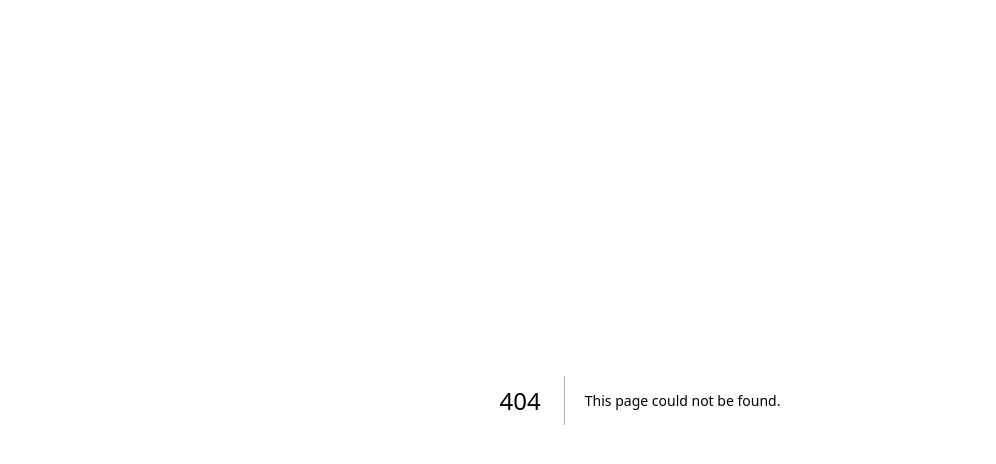
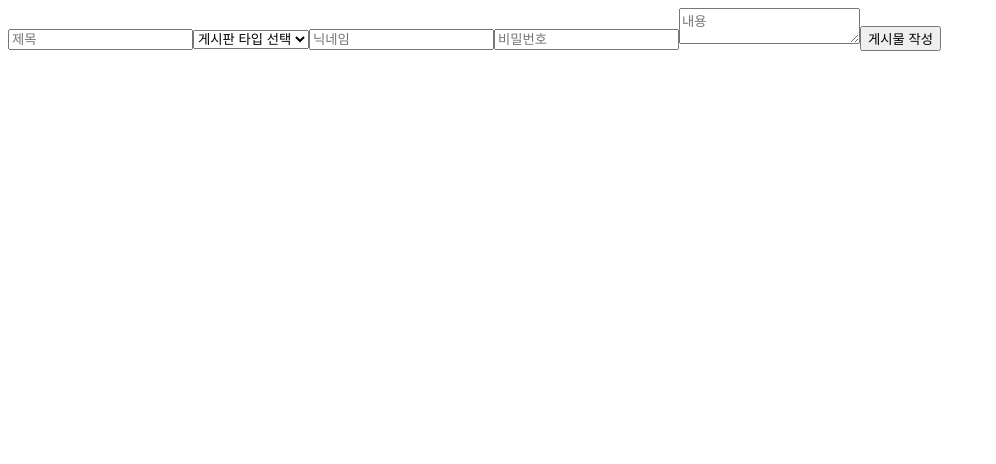
Before and after one commit to peer-42seoul/final-mission-b, a Next.js app in the folder frontend/my-app/: page /write in a window 1280 px wide. Before the commit this address had no page. Shown: the top 464 px of the page, without its empty margins (0-996 px from the left). Built offline with nearby package versions, Linux system fonts and the light colour scheme.

Commit message:
feature: write only layout

```diff
--- a/frontend/my-app/src/app/page.tsx
+++ b/frontend/my-app/src/app/page.tsx
@@ -26,7 +26,7 @@ export default function Home() {
       const urlPath = 'http://localhost:8080/v1/';
       let query = "";
       if (searchContent !== "") {
-        query = '?search=' + searchContent;
+        query = 'search?title=' + searchContent;
       }
       else {
         query = '?category=' + selectedCategory;
--- /dev/null
+++ b/frontend/my-app/src/app/write/page.tsx
@@ -0,0 +1,91 @@
+"use client"
+import { Box, CssBaseline, Toolbar } from "@mui/material";
+import CategoryDrawer from "@/components/Main/CategoryDrawer";
+import { useState } from "react";
+
+export default function Write() {
+  const [title, setTitle] = useState("");
+  const [category, setCategory] = useState("");
+  const [nickname, setNickname] = useState("");
+  const [password, setPassword] = useState("");
+  const [content, setContent] = useState("");
+
+  const handleSubmit = (e:any) => {
+    e.preventDefault();
+
+    const url = "http://localhost:8080/v1/question";
+
+    const data = {
+      title: title,
+      category: category,
+      nickname: nickname,
+      password: password,
+      content: content,
+    };
+
+    fetch(url, {
+      method: "POST",
+      headers: {
+        "Content-Type": "application/json",
+      },
+      body: JSON.stringify(data),
+    })
+      .then((response) => response.json())
+      .then((result) => {
+        console.log("POST 요청 성공:", result);
+
+        setTitle("");
+        setCategory("");
+        setNickname("");
+        setPassword("");
+        setContent("");
+      })
+      .catch((error) => {
+        console.error(error);
+      });
+
+  };
+
+  return (
+    <form onSubmit={handleSubmit}>
+      <input
+        type="text"
+        placeholder="제목"
+        value={title}
+        onChange={(e) => setTitle(e.target.value)}
+        required
+      />
+      <select
+        value={category}
+        onChange={(e) => setCategory(e.target.value)}
+        required
+      >
+        <option value="">게시판 타입 선택</option>
+        <option value="minishell">minishell</option>
+        <option value="minirt">minirt</option>
+        <option value="ft_irc">ft_irc</option>
+      </select>
+      <input
+        type="text"
+        placeholder="닉네임"
+        value={nickname}
+        onChange={(e) => setNickname(e.target.value)}
+        required
+      />
+      <input
+        type="password"
+        placeholder="비밀번호"
+        value={password}
+        onChange={(e) => setPassword(e.target.value)}
+        required
+      />
+      <textarea
+        placeholder="내용"
+        value={content}
+        onChange={(e) => setContent(e.target.value)}
+        required
+      ></textarea>
+      <button type="submit">게시물 작성</button>
+    </form>
+  );
+};
```
